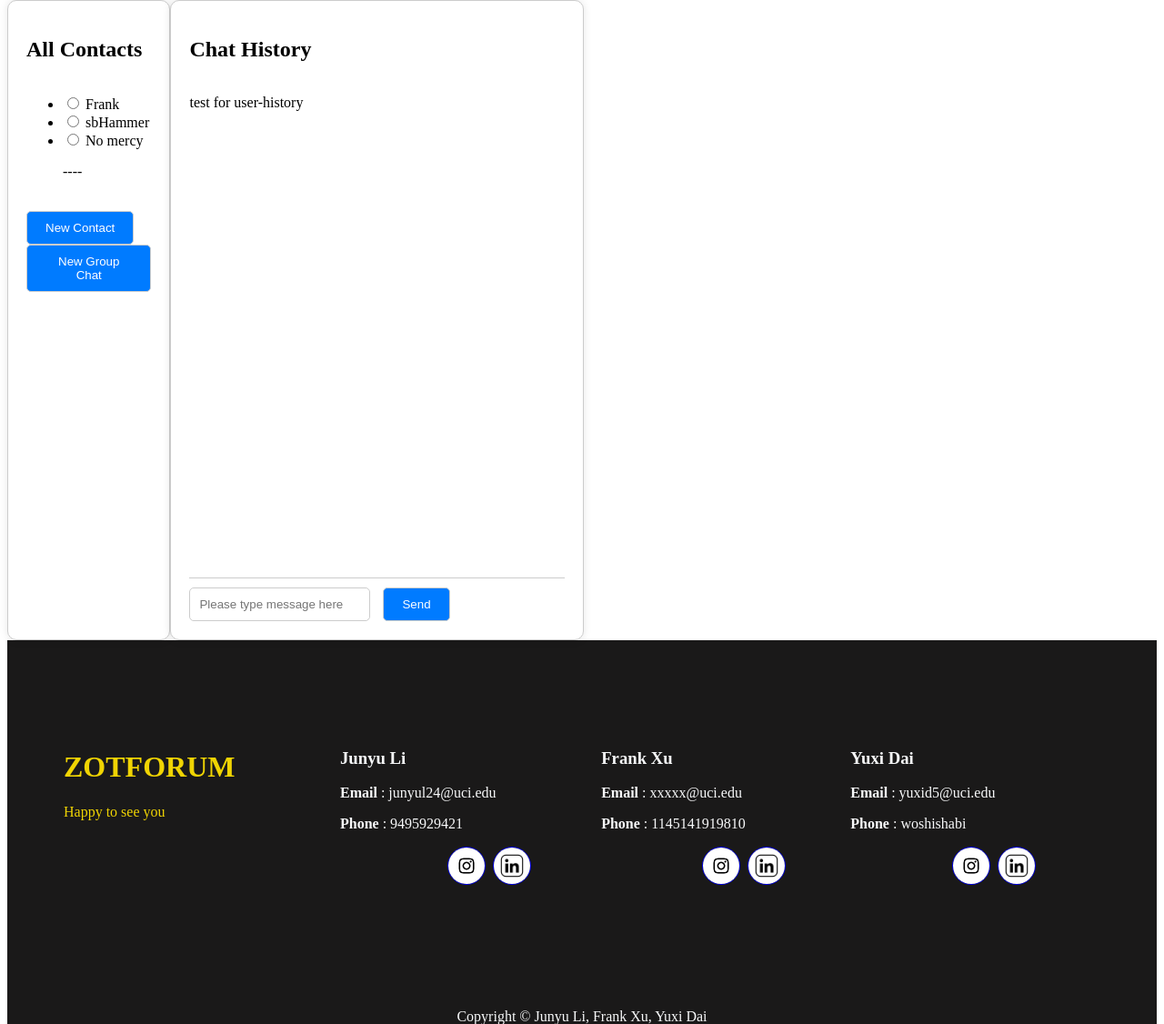
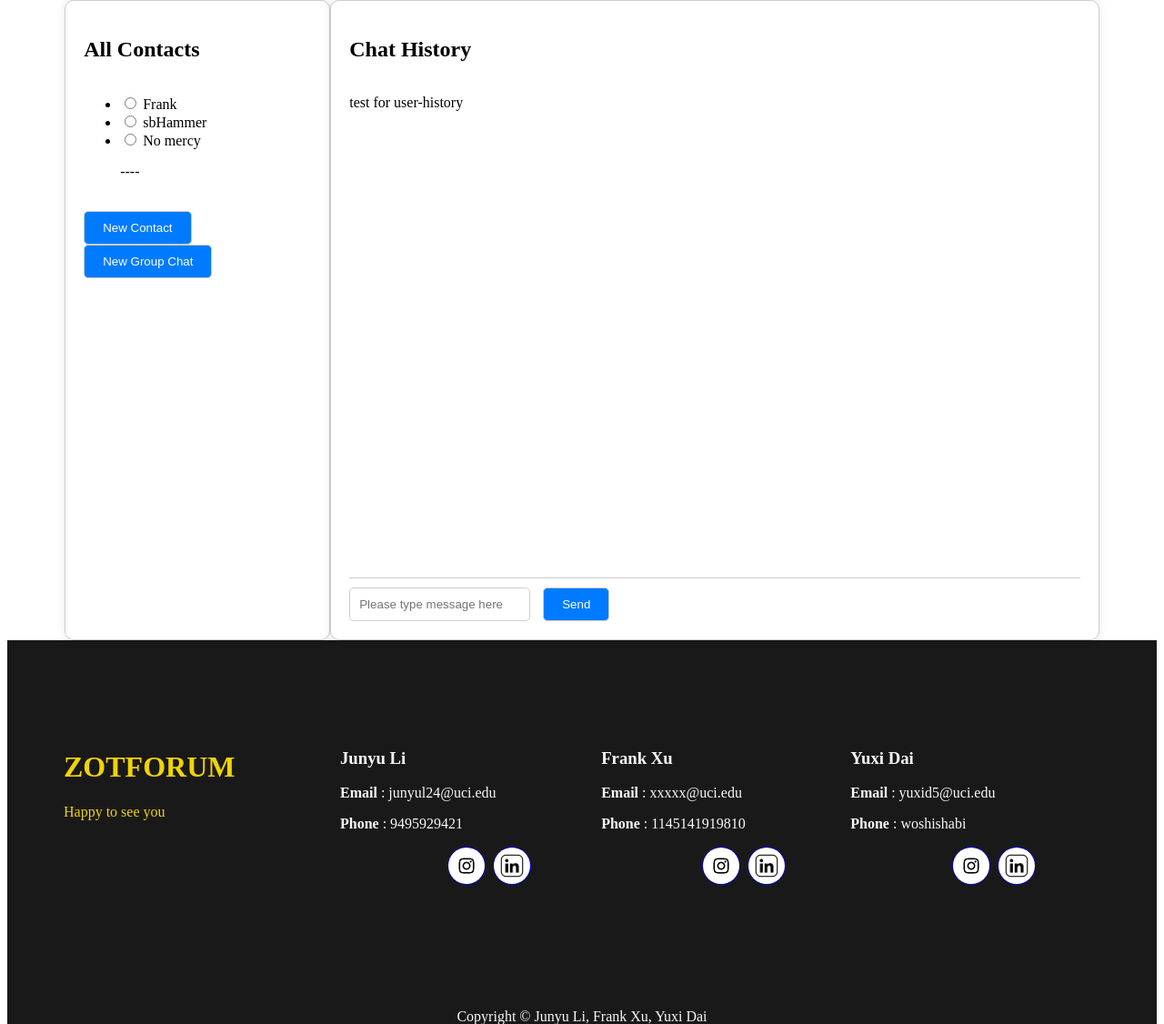
Before and after one commit to JunyuLi1/itTakesFour, a Flask app: template templates/chat.html in a window 1280 px wide. Shown: the part 88-1214 px from the top of the page at 91% size. Run offline with Flask 3, Linux system fonts and the light colour scheme; the template is opened without the code that fills it, so the values that code supplies are empty.

Commit message:
resizing chat window

```diff
--- a/static/css/Zot_template.css
+++ b/static/css/Zot_template.css
@@ -6,7 +6,18 @@
     background-color: #fff;
     backdrop-filter: blur();
     height: 80px;
-    /* position: fixed; */
+    /* position: fixed;
+    top: 0;
+    left: 0;
+    z-index: 1000; */
+}
+
+.main_content_container{
+    display: flex;
+    justify-content: center;
+    flex: auto;
+    width: 100%;
+    /* padding-top: 70px; */
 }
 
 .logo_part a img{
@@ -49,6 +60,7 @@
 .main_content_container{
     display: flex;
     height: auto;
+    align-items: center;
 }
 
 .page-footer{
--- a/static/css/chat.css
+++ b/static/css/chat.css
@@ -1,10 +1,12 @@
 .container {
     display: flex;
     height: 88vh;
+    width: 90%; /* Adjust as needed */
+    max-width: 1200px; /* Adjust as needed */
 }
 
 .left-side {
-    flex: 1;
+    width: 250px; /* 固定左侧部分的宽度 */
     display: flex;
     flex-direction: column;
     background-color: #fff;
@@ -14,8 +16,8 @@
     box-shadow: 0 0 10px rgba(0, 0, 0, 0.1);
 }
 
-.right-side{
-    flex: 3;
+.right-side {
+    flex: 1; /* 使用 flex 属性让右侧部分填充剩余空间 */
     display: flex;
     flex-direction: column;
     background-color: #fff;
--- a/templates/Zot_template.html
+++ b/templates/Zot_template.html
@@ -46,7 +46,7 @@
                 <p>Happy to see you</p>
             </div>
             <div class="site-authors">
-                <h3>Junyu Li</h3>
+                <h3>Junyu  Li</h3>
                 <p><b>Email</b>  : junyul24@uci.edu</p>
                 <p><b>Phone</b> : 9495929421</p>
                 <ul class="footer-social">
@@ -63,7 +63,7 @@
                  </ul>
             </div>
             <div class="site-authors">
-                <h3>Frank Xu</h3>
+                <h3>Frank  Xu</h3>
                 <p><b>Email</b>  : xxxxx@uci.edu</p>
                 <p><b>Phone</b> : 1145141919810</p>
                 <ul class="footer-social">
@@ -80,7 +80,7 @@
                  </ul>
             </div>
             <div class="site-authors">
-                <h3>Yuxi Dai</h3>
+                <h3>Yuxi  Dai</h3>
                 <p><b>Email</b>  : yuxid5@uci.edu</p>
                 <p><b>Phone</b> : woshishabi</p>
                 <ul class="footer-social">
```
